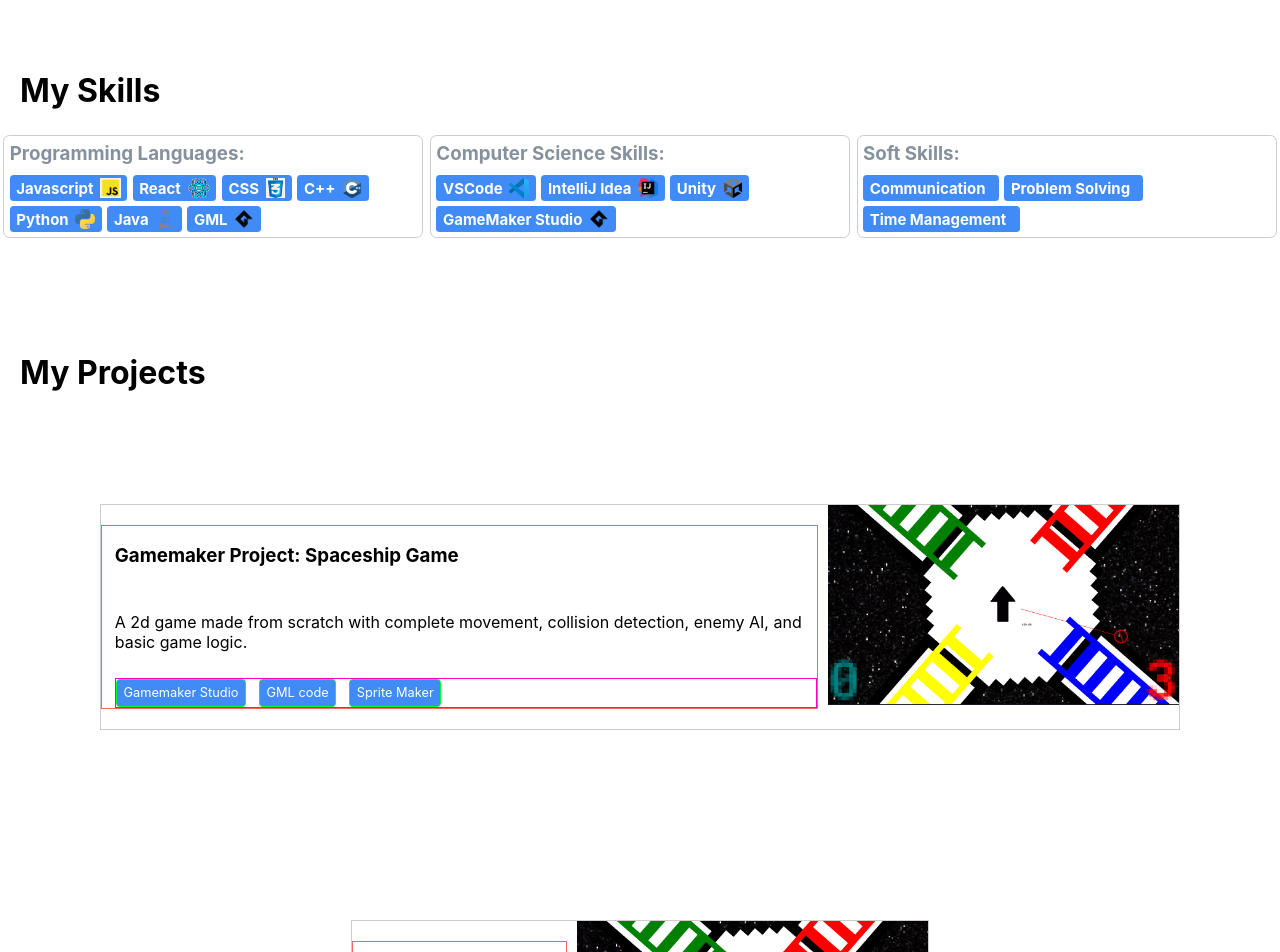
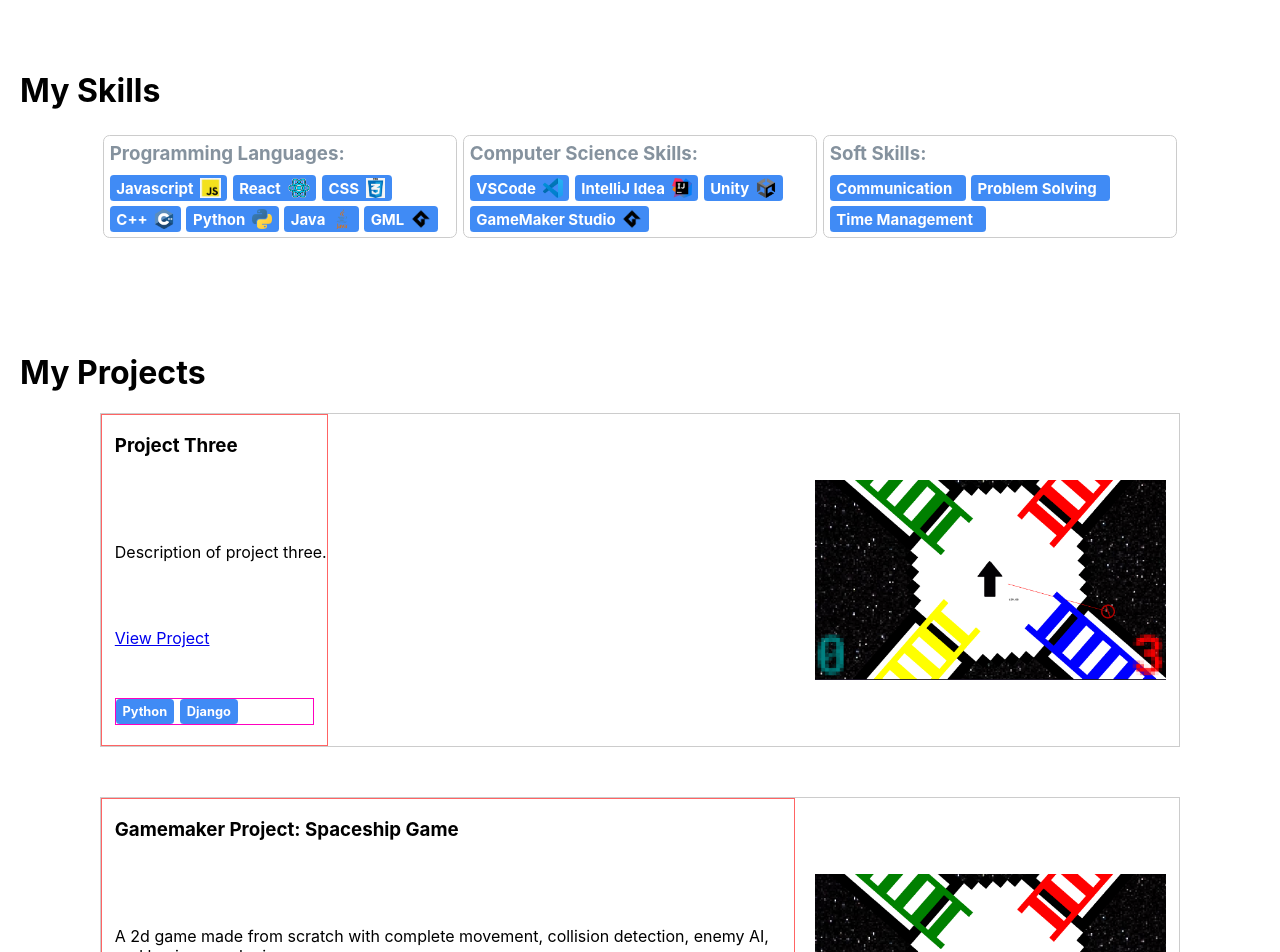
Before and after one commit to Edd4952/website, a React (Create React App) app: page / in a window 1280 px wide. Shown: the part 840-1792 px from the top of the page. Built offline with nearby package versions, Linux system fonts and the light colour scheme.

Commit message:
much more done, do contact page and polish

```diff
--- a/src/Components/2_Intro.js
+++ b/src/Components/2_Intro.js
@@ -31,6 +31,7 @@ function Intro(){
 
     return (
         <div>
+            <section id="1_Header"></section>
             {/*second header*/}
             <header className={`top-header`} style={{zIndex : "5"}}>
                 <nav className="navwrap">
--- a/src/Components/3_Skills.js
+++ b/src/Components/3_Skills.js
@@ -27,9 +27,9 @@ function Skills() {
     const csharpDesc = "C# is a modern, object-oriented programming language developed by Microsoft. I find that it is closest to java.";
     const vscodeDesc = "This is the most basic and widely used code editor by Microsoft. I used it to make this portfolio";
     const intellijdesc = "IntelliJ IDEA is an integrated development environment (IDE) for Java development. I used it in highschool to work on Java projects.";
-    const unitydesc = "Unity is a cross-platform game engine used for developing video games and simulations. I learned many of the basics including c#.";
+    const unitydesc = "Unity is a cross-platform game engine used for developing video games and simulations. I learned many of the basics including C#.";
     const gameMakerDesc = "GameMaker Studio is a game development platform that allows users to create 2D games using its own scripting language, GML. I used it to make a 2D space shooter game in highschool.";
-    const gmlDesc = "GameMaker Language (GML) is a high-level programming language used in GameMaker Studio for game development. I fidn that its like a mix of Java/C# and python.";
+    const gmlDesc = "GameMaker Language (GML) is a high-level programming language used in GameMaker Studio for game development. I find that its like a mix of Java/C# and python.";
 
     const languages = [
         { id: 1, title: "Javascript", description: javasdesc, image: js },
@@ -88,7 +88,7 @@ function Skills() {
                 {/* computer skills */}
                 <div className="skills-container">
                     {/*title for skill card*/}
-                    <h3 style={{ color: "#85929e ", margin: "0"}}>Computer Science Skills: </h3>
+                    <h3 style={{ color: "#85929e ", margin: "0",}}>Computer Science Skills: </h3>
                     {/*break into next line*/}
                     <div style={{ flexBasis: "100%", height: "0" }}></div>
                     {compsciSkills.map((skill) => (
@@ -119,7 +119,6 @@ function Skills() {
                     ))}
                 </div>
             </div>
-
         </div>
     );
 }
--- a/src/Components/4_Projects.js
+++ b/src/Components/4_Projects.js
@@ -3,12 +3,15 @@ import { Link } from "react-router-dom";
 import "../Styles/App.css";
 import "../Styles/4_Projects.css";
 import spacepreview from "../Assets/spaceshipgame-preview.png";
+import portalpreview from "../Assets/portalvidthumbnail.png";
 
 function Projects() {
+
+    const portaldesc = "I made this video in about four weeks for an AP physics project. I worked on it almost every day until it was finished, and even then I went back, revised, and improved the content about seven times, making this the eighth and final iteration. It was presented to my class on June 2nd, 2023.";
     const projects = [
-        { id: 1, title: "Gamemaker Project: Spaceship Game", description: "A 2d game made from scratch with complete movement, collision detection, enemy AI, and basic game logic.", tools: ["Gamemaker Studio", "GML code", "Sprite Maker"], image: spacepreview },
-        { id: 2, title: "Project Two", description: "Description of project two.", tools: ["JavaScript", "HTML", "CSS"], image: spacepreview },
-        { id: 3, title: "Project Three", description: "Description of project three.", tools: ["Python", "Django"], image: spacepreview },
+        { id: 1, title: "Science Project: Video based on the Portal games", description: portaldesc, link: <Link to="https://drive.google.com/file/d/1x0MXnmTKzz1VX35BpCfX2drqyYO5CX6v/view?usp=drive_link">Watch my video</Link>, tools: ["Adobe Premier Pro", "Photoshop", "After Effects", "Elevenlabs", "Audacity"], image: portalpreview },
+        { id: 2, title: "Gamemaker Project: Spaceship Game", description: "A 2d game made from scratch with complete movement, collision detection, enemy AI, and basic game logic.", link: <Link to="https://gx.games/games/hmg0tx/2001-spaceship/tracks/193361a8-bcc2-4e89-b95d-40e97a322f8b/">Check it out on GX.games</Link>, tools: ["Gamemaker Studio", "GML code", "Sprite Maker"], image: spacepreview },
+        { id: 3, title: "Project Three", description: "Description of project three.", link: <Link to="/projects/3">View Project</Link>, tools: ["Python", "Django"], image: spacepreview },
     ];
 
     return (
@@ -22,15 +25,16 @@ function Projects() {
                             {/* All the info for the project */}
                             <h3>{project.title}</h3>
                             <p>{project.description}</p>
+                            {project.link}
                             <div className="tool-container">
                                 {project.tools.map(tool => (
                                     <div className="tool">{tool}</div>
                                 ))}
                             </div>
                         </div>
-                        {/* Project preview, e.g., an image or video */}
+                        {/* Project preview, an image or video */}
                         <div className="project-preview">
-                            <img src={project.image} alt="" height="200em" width="auto" style={{ verticalAlign: "middle" }} />
+                            <img src={project.image} alt="" height="200em" width="auto" style={{ verticalAlign: "middle", marginRight: "1vw" }} />
                         </div>
                     </div>
                 ))}
--- a/src/Styles/3_Skills.css
+++ b/src/Styles/3_Skills.css
@@ -2,8 +2,12 @@
     display: flex;
     flex-direction: row;
     justify-content: space-around;
-    align-items: center;
-    height: auto;
+    align-items: flex-start;
+    margin-top: 0px;
+    margin-bottom: 0px;
+    margin-left: auto;
+    margin-right: auto;
+    max-width: 1080px;
 }
 
 .skills-container {
@@ -11,12 +15,12 @@
     flex-direction: row;
     flex-wrap: wrap;
     justify-content: flex-start;
-    gap: 0.42vw; /* doubled from 0.42vw */
-    margin: 0.26vw; /* doubled from 0.26vw */
+    gap: 0.42vw;
+    margin: 0.26vw;
     width: 33.33%;
-    border: #ccc 0.104vw solid; /* doubled from 0.052vw */
-    border-radius: 0.52vw; /* doubled from 0.26vw */
-    padding: 0.42vw; /* doubled from 0.42vw */
+    border: #ccc 0.104vw solid;
+    border-radius: 0.52vw;
+    padding: 0.42vw;
 }
 
 .skill-header {
@@ -25,11 +29,11 @@
     align-items: center;
     justify-content: space-around;
     padding: 0 0.52vw;
-    gap: 0.52vw; /* doubled from 0.26vw */
+    gap: 0.52vw;
     background-color: #408bf5;
     color: white;
-    height: 2vw; /* 50px ≈ 1.3vw */
-    font-size: 1vw; /* 18px ≈ 0.47vw */
+    height: 2vw;
+    font-size: 1vw;
     position: relative;
     border-radius: .3vw;
     cursor: pointer;
@@ -45,10 +49,9 @@
 
 .skill-content {
     background-color: #f9f9f9;
-    font-size: 0.42vw; /* 16px ≈ 0.42vw */
+    font-size: 0.42vw;
     color: #333;
     justify-content: flex-start;
-
 }
 
 .skill-tooltip {
--- a/src/Styles/4_Projects.css
+++ b/src/Styles/4_Projects.css
@@ -1,49 +1,50 @@
 .projects-container{
     display: flex;
-    flex-direction: column;
-    justify-content: space-around;
-    align-items: center;
-    gap: 10px;
-    margin: 20px auto;
-    min-height: 150vh;
+    flex-direction: column-reverse;
+    justify-content: flex-start;
+    gap: 50px;
+    margin-top: 0px;
+    margin-bottom: 0px;
+    margin-left: auto;
+    margin-right: auto;
     max-width: 1080px;
 }
 .project-box{
     display: flex;
     flex-direction: row;
     justify-content: space-around;
-    gap: 10px;
-    margin: 20px auto;
-    max-width: 1080px;
-    border: 0.104vw solid #ccc; /* doubled from 0.052vw */
+    align-items: center;
+    gap: 20px;
+    border: 0.104vw solid #ccc;
 }
 .project-overview{
     display: flex;
-    border : 0.104vw solid #ff6464; /* doubled from 0.052vw */
+    border : 0.104vw solid #ff6464;
     flex-direction: column;
-    justify-content: space-around;
     padding-left: 1vw;
-    gap: 10px;
-    margin: 20px auto;
+    gap: 50px;
+    margin-left: 0px;
+    margin-right: auto;
+
 }
 .tool-container{
     display: flex;
     flex-wrap: wrap;
-    gap: 1vw;
-    border : 0.104vw solid #ff00bf; /* doubled from 0.052vw */
+    gap: 0.5vw;
+    border : 0.104vw solid #ff00bf;
+    margin-bottom: 20px;
+    margin-right: 1vw;
 }
 .tool{
     display: flex;
     flex-direction: row;
-    border : 0.104vw solid #00ff22; /* doubled from 0.052vw */
     align-items: center;
-    justify-content: space-around;
     padding: 0 0.52vw;
-    gap: 1vw;
     background-color: #408bf5;
     color: white;
     height: 2vw;
     font-size: 1vw;
+    font-weight: 700;
     position: relative;
     border-radius: .3vw;
 }
--- a/src/Styles/5_Contact.css
+++ b/src/Styles/5_Contact.css
@@ -4,5 +4,5 @@
     justify-content: space-around;
     gap: 10px;
     margin: 20px;
-    min-height: 150vh;
+
 }
```
Also changed, not shown: src/Assets/portalvidthumbnail.png (added).
